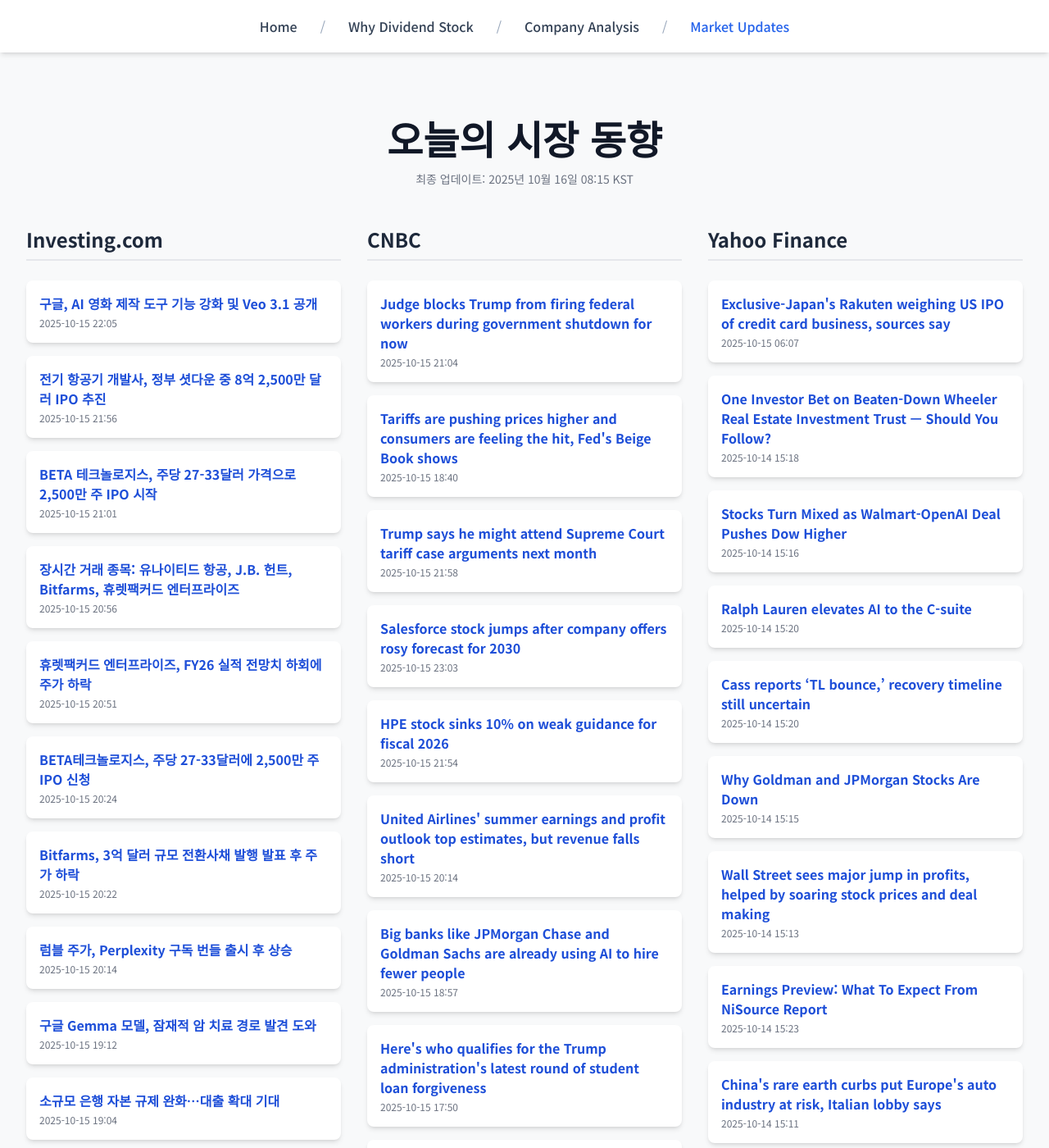
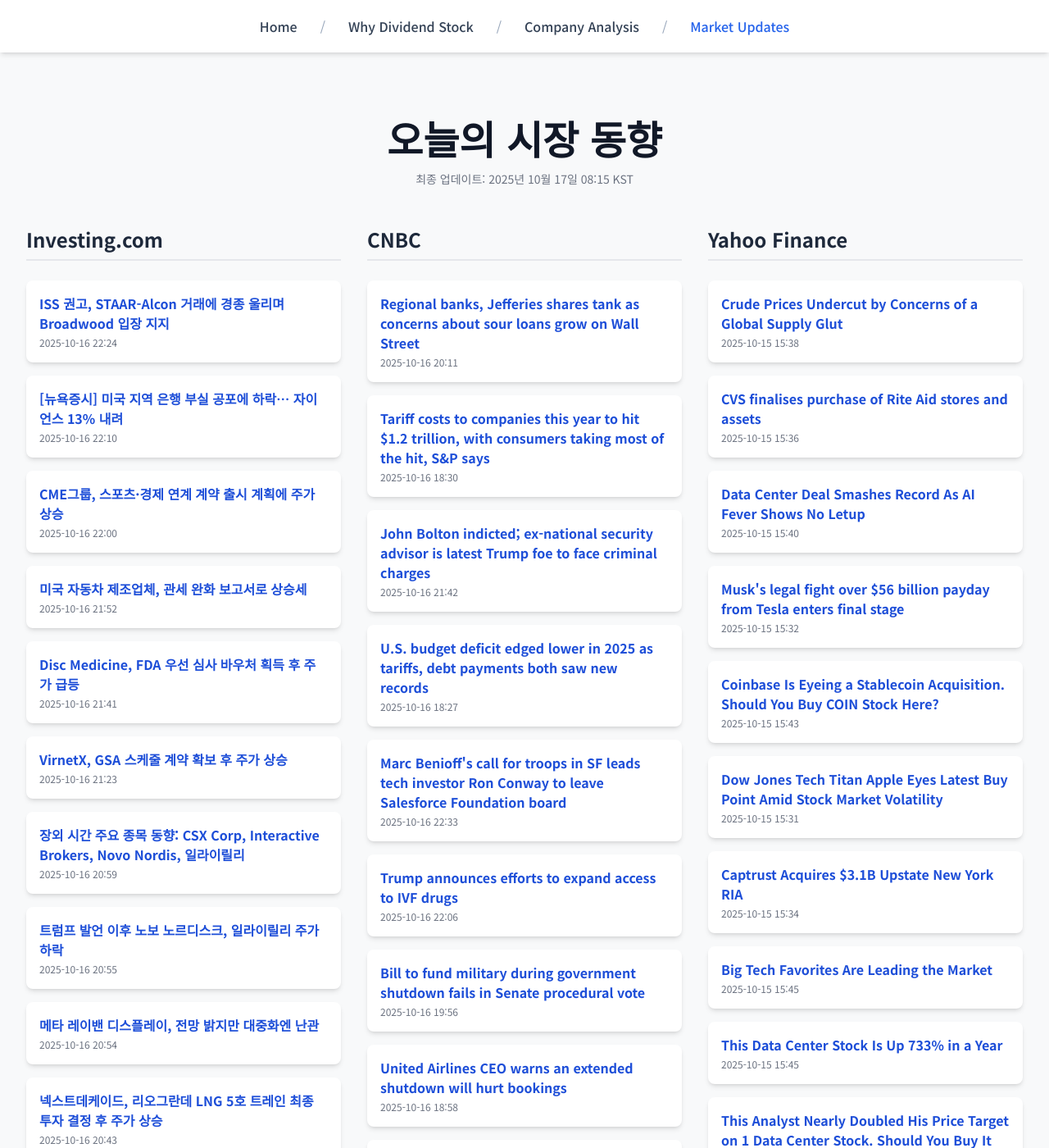
Before and after one commit to Kay-Hwang/my-company-analysis, a Jekyll site: the page built from market-updates.html, in a window 1280 px wide and 1400 px high. Shown: the whole window at 82% size. Built offline with Jekyll 4.4.1, drawn with Linux system fonts in a browser that asks for light colours; nearby versions of some CDN libraries; a script that is not in the unit is left out; some of the changed text lies outside the part shown.

Commit message:
Update daily data

```diff
--- a/_data/latest_data.json
+++ b/_data/latest_data.json
@@ -1,190 +1,190 @@
 {
-  "lastUpdated": "2025년 10월 16일 08:15 KST",
+  "lastUpdated": "2025년 10월 17일 08:15 KST",
   "news": {
     "investing": [
       {
-        "title": "구글, AI 영화 제작 도구 기능 강화 및 Veo 3.1 공개",
-        "link": "https://kr.investing.com/news/stock-market-news/article-93CH-1671443",
-        "pubDate": "2025-10-15 22:05:47",
-        "summary": "구글, AI 영화 제작 도구 기능 강화 및 Veo 3.1 공개"
+        "title": "ISS 권고, STAAR-Alcon 거래에 경종 울리며 Broadwood 입장 지지",
+        "link": "https://kr.investing.com/news/stock-market-news/article-1673350",
+        "pubDate": "2025-10-16 22:24:44",
+        "summary": "ISS 권고, STAAR-Alcon 거래에 경종 울리며 Broadwood 입장 지지"
       },
       {
-        "title": "전기 항공기 개발사, 정부 셧다운 중 8억 2,500만 달러 IPO 추진",
-        "link": "https://kr.investing.com/news/stock-market-news/article-93CH-1671438",
-        "pubDate": "2025-10-15 21:56:37",
-        "summary": "전기 항공기 개발사, 정부 셧다운 중 8억 2,500만 달러 IPO 추진"
+        "title": "[뉴욕증시] 미국 지역 은행 부실 공포에 하락… 자이언스 13% 내려",
+        "link": "https://kr.investing.com/news/stock-market-news/article-1673340",
+        "pubDate": "2025-10-16 22:10:39",
+        "summary": "[뉴욕증시] 미국 지역 은행 부실 공포에 하락… 자이언스 13% 내려"
       },
       {
-        "title": "BETA 테크놀로지스, 주당 27-33달러 가격으로 2,500만 주 IPO 시작",
-        "link": "https://kr.investing.com/news/stock-market-news/article-432SI-1671390",
-        "pubDate": "2025-10-15 21:01:04",
-        "summary": "BETA 테크놀로지스, 주당 27-33달러 가격으로 2,500만 주 IPO 시작"
+        "title": "CME그룹, 스포츠·경제 연계 계약 출시 계획에 주가 상승",
+        "link": "https://kr.investing.com/news/stock-market-news/article-93CH-1673331",
+        "pubDate": "2025-10-16 22:00:17",
+        "summary": "CME그룹, 스포츠·경제 연계 계약 출시 계획에 주가 상승"
       },
       {
-        "title": "장시간 거래 종목: 유나이티드 항공, J.B. 헌트, Bitfarms, 휴렛팩커드 엔터프라이즈",
-        "link": "https://kr.investing.com/news/stock-market-news/article-432SI-1671384",
-        "pubDate": "2025-10-15 20:56:16",
-        "summary": "장시간 거래 종목: 유나이티드 항공, J.B. 헌트, Bitfarms, 휴렛팩커드 엔터프라이즈"
+        "title": "미국 자동차 제조업체, 관세 완화 보고서로 상승세",
+        "link": "https://kr.investing.com/news/stock-market-news/article-1673327",
+        "pubDate": "2025-10-16 21:52:35",
+        "summary": "미국 자동차 제조업체, 관세 완화 보고서로 상승세"
       },
       {
-        "title": "휴렛팩커드 엔터프라이즈, FY26 실적 전망치 하회에 주가 하락",
-        "link": "https://kr.investing.com/news/stock-market-news/article-93CH-1671373",
-        "pubDate": "2025-10-15 20:51:09",
-        "summary": "휴렛팩커드 엔터프라이즈, FY26 실적 전망치 하회에 주가 하락"
+        "title": "Disc Medicine, FDA 우선 심사 바우처 획득 후 주가 급등",
+        "link": "https://kr.investing.com/news/stock-market-news/article-93CH-1673316",
+        "pubDate": "2025-10-16 21:41:51",
+        "summary": "Disc Medicine, FDA 우선 심사 바우처 획득 후 주가 급등"
       },
       {
-        "title": "BETA테크놀로지스, 주당 27-33달러에 2,500만 주 IPO 신청",
-        "link": "https://kr.investing.com/news/stock-market-news/article-432SI-1671323",
-        "pubDate": "2025-10-15 20:24:04",
-        "summary": "BETA테크놀로지스, 주당 27-33달러에 2,500만 주 IPO 신청"
+        "title": "VirnetX, GSA 스케줄 계약 확보 후 주가 상승",
+        "link": "https://kr.investing.com/news/stock-market-news/article-93CH-1673295",
+        "pubDate": "2025-10-16 21:23:46",
+        "summary": "VirnetX, GSA 스케줄 계약 확보 후 주가 상승"
       },
       {
-        "title": "Bitfarms, 3억 달러 규모 전환사채 발행 발표 후 주가 하락",
-        "link": "https://kr.investing.com/news/stock-market-news/article-93CH-1671319",
-        "pubDate": "2025-10-15 20:22:34",
-        "summary": "Bitfarms, 3억 달러 규모 전환사채 발행 발표 후 주가 하락"
+        "title": "장외 시간 주요 종목 동향: CSX Corp, Interactive Brokers, Novo Nordis, 일라이릴리",
+        "link": "https://kr.investing.com/news/stock-market-news/article-432SI-1673261",
+        "pubDate": "2025-10-16 20:59:16",
+        "summary": "장외 시간 주요 종목 동향: CSX Corp, Interactive Brokers, Novo Nordis, 일라이릴리"
       },
       {
-        "title": "럼블 주가, Perplexity 구독 번들 출시 후 상승",
-        "link": "https://kr.investing.com/news/stock-market-news/article-93CH-1671288",
-        "pubDate": "2025-10-15 20:14:40",
-        "summary": "럼블 주가, Perplexity 구독 번들 출시 후 상승"
+        "title": "트럼프 발언 이후 노보 노르디스크, 일라이릴리 주가 하락",
+        "link": "https://kr.investing.com/news/stock-market-news/article-1673254",
+        "pubDate": "2025-10-16 20:55:00",
+        "summary": "트럼프 발언 이후 노보 노르디스크, 일라이릴리 주가 하락"
       },
       {
-        "title": "구글 Gemma 모델, 잠재적 암 치료 경로 발견 도와",
-        "link": "https://kr.investing.com/news/stock-market-news/article-93CH-1671229",
-        "pubDate": "2025-10-15 19:12:54",
-        "summary": "구글 Gemma 모델, 잠재적 암 치료 경로 발견 도와"
+        "title": "메타 레이밴 디스플레이, 전망 밝지만 대중화엔 난관",
+        "link": "https://kr.investing.com/news/stock-market-news/article-93CH-1673252",
+        "pubDate": "2025-10-16 20:54:36",
+        "summary": "메타 레이밴 디스플레이, 전망 밝지만 대중화엔 난관"
       },
       {
-        "title": "소규모 은행 자본 규제 완화…대출 확대 기대",
-        "link": "https://kr.investing.com/news/stock-market-news/article-93CH-1671224",
-        "pubDate": "2025-10-15 19:04:01",
-        "summary": "소규모 은행 자본 규제 완화…대출 확대 기대"
+        "title": "넥스트데케이드, 리오그란데 LNG 5호 트레인 최종 투자 결정 후 주가 상승",
+        "link": "https://kr.investing.com/news/stock-market-news/article-93CH-1673236",
+        "pubDate": "2025-10-16 20:43:06",
+        "summary": "넥스트데케이드, 리오그란데 LNG 5호 트레인 최종 투자 결정 후 주가 상승"
       }
     ],
     "cnbc": [
       {
-        "title": "Judge blocks Trump from firing federal workers during government shutdown for now",
-        "link": "https://www.cnbc.com/2025/10/15/judge-trump-jobs-government-shutdown.html",
-        "pubDate": "Wed, 15 Oct 2025 21:04:00 GMT",
-        "summary": "The Trump administration warned it would use the shutdown to shed federal jobs. President Trump  said that the cuts were aimed at \"Democrat agencies.\""
+        "title": "Regional banks, Jefferies shares tank as concerns about sour loans grow on Wall Street",
+        "link": "https://www.cnbc.com/2025/10/16/regional-banks-and-jefferies-shares-tank-as-concerns-grow-on-wall-street-about-sour-loans.html",
+        "pubDate": "Thu, 16 Oct 2025 20:11:01 GMT",
+        "summary": "Fears are mounting around the health of their lending businesses."
       },
       {
-        "title": "Tariffs are pushing prices higher and consumers are feeling the hit, Fed's Beige Book shows",
-        "link": "https://www.cnbc.com/2025/10/15/tariffs-are-pushing-prices-higher-and-consumers-are-feeling-the-hit-feds-beige-book-shows.html",
-        "pubDate": "Wed, 15 Oct 2025 18:40:50 GMT",
-        "summary": "Companies are caught between absorbing the costs or passing them onto customers, according to a Federal Reserve report."
+        "title": "Tariff costs to companies this year to hit $1.2 trillion, with consumers taking most of the hit, S&P says",
+        "link": "https://www.cnbc.com/2025/10/16/tariff-costs-to-companies-this-year-to-hit-1point2-trillion-with-consumers-taking-most-of-the-hit-sp-says.html",
+        "pubDate": "Thu, 16 Oct 2025 18:30:15 GMT",
+        "summary": "The firm said its estimate of additional expenses for companies is probably conservative."
       },
       {
-        "title": "Trump says he might attend Supreme Court tariff case arguments next month",
-        "link": "https://www.cnbc.com/2025/10/15/trump-supreme-court-tariffs-trade.html",
-        "pubDate": "Wed, 15 Oct 2025 21:58:28 GMT",
-        "summary": "Donald Trump apparently would be the first sitting U.S. president to be present for arguments at the Supreme Court if he decided to go."
+        "title": "John Bolton indicted; ex-national security advisor is latest Trump foe to face criminal charges",
+        "link": "https://www.cnbc.com/2025/10/16/trump-john-bolton-grand-jury-indictment.html",
+        "pubDate": "Thu, 16 Oct 2025 21:42:16 GMT",
+        "summary": "FBI agents on Aug. 22 raided John Bolton's Maryland home and office in Washington, D.C., as part of a criminal investigation."
       },
       {
-        "title": "Salesforce stock jumps after company offers rosy forecast for 2030",
-        "link": "https://www.cnbc.com/2025/10/15/salesforce-stock-jumps-after-company-offers-rosy-forecast-for-2030.html",
-        "pubDate": "Wed, 15 Oct 2025 23:03:28 GMT",
-        "summary": "Salesforce is counting on Agentforce artificial intelligence software to pull in more revenue from customers."
+        "title": "U.S. budget deficit edged lower in 2025 as tariffs, debt payments both saw new records",
+        "link": "https://www.cnbc.com/2025/10/16/us-budget-deficit-lower-in-2025-tariffs-debt-payments-both-at-records.html",
+        "pubDate": "Thu, 16 Oct 2025 18:27:27 GMT",
+        "summary": "The federal government managed to escape with a $1.78 trillion shortfall, some $41 billion, or 2.2%, less than fiscal 2024."
       },
       {
-        "title": "HPE stock sinks 10% on weak guidance for fiscal 2026",
-        "link": "https://www.cnbc.com/2025/10/15/hpe-stock-sinks-10percent-on-weak-guidance-for-fiscal-2026.html",
-        "pubDate": "Wed, 15 Oct 2025 21:54:20 GMT",
-        "summary": "Hewlett Packard Enterprise shares plunged in after-hours trading on Wednesday after the company issued disappointing guidance."
+        "title": "Marc Benioff's call for troops in SF leads tech investor Ron Conway to leave Salesforce Foundation board",
+        "link": "https://www.cnbc.com/2025/10/16/benioff-sf-troop-comment-lead-ron-conway-resign-salesforce-foundation.html",
+        "pubDate": "Thu, 16 Oct 2025 22:33:39 GMT",
+        "summary": "Prominent startup investor Ron Conway has left the board of the Salesforce Foundation following comments Marc Benioff made in support of President Trump."
       },
       {
-        "title": "United Airlines' summer earnings and profit outlook top estimates, but revenue falls short",
-        "link": "https://www.cnbc.com/2025/10/15/united-airlines-ual-3q-2025-earnings.html",
-        "pubDate": "Wed, 15 Oct 2025 20:14:52 GMT",
-        "summary": "United Airlines said it expects per-share adjusted earnings of $3 to $3.50 for the fourth quarter."
+        "title": "Trump announces efforts to expand access to IVF drugs",
+        "link": "https://www.cnbc.com/2025/10/16/trump-announces-efforts-to-expand-access-to-ivf-drugs.html",
+        "pubDate": "Thu, 16 Oct 2025 22:06:16 GMT",
+        "summary": "The procedure is often not fully covered by insurance — if covered at all — and the costs for accessing it can cost around $20,000 or more per cycle."
       },
       {
-        "title": "Big banks like JPMorgan Chase and Goldman Sachs are already using AI to hire fewer people",
-        "link": "https://www.cnbc.com/2025/10/15/jpmorgan-chase-goldman-sachs-ai-hiring.html",
-        "pubDate": "Wed, 15 Oct 2025 18:57:25 GMT",
-        "summary": "Even during a blockbuster year for Wall Street as trading and investment banking spins off billions of dollars in revenue, the banks are hiring fewer people."
+        "title": "Bill to fund military during government shutdown fails in Senate procedural vote",
+        "link": "https://www.cnbc.com/2025/10/16/government-shutdown-military-pay.html",
+        "pubDate": "Thu, 16 Oct 2025 19:56:27 GMT",
+        "summary": "Democrats largely voted against the bill to fund the Pentagon amid the shutdown. The vote came hours after a Senate bill to fund the entire government failed."
       },
       {
-        "title": "Here's who qualifies for the Trump administration's latest round of student loan forgiveness",
-        "link": "https://www.cnbc.com/2025/10/15/trump-student-loan-forgiveness-who-qualifies.html",
-        "pubDate": "Wed, 15 Oct 2025 17:50:54 GMT",
-        "summary": "Federal student loan borrowers have been getting emails from the Education Department that their debt will be forgiven. Here's who qualifies for the relief."
+        "title": "United Airlines CEO warns an extended shutdown will hurt bookings",
+        "link": "https://www.cnbc.com/2025/10/16/government-shutdown-united-airlines-ceo-scott-kirby.html",
+        "pubDate": "Thu, 16 Oct 2025 18:58:33 GMT",
+        "summary": "Delta's CEO last week also warned a prolonged shutdown could affect the airline."
       },
       {
-        "title": "Walmart deploys millions of new sensors in retail's first large-scale deployment of IoT tech",
-        "link": "https://www.cnbc.com/2025/10/15/walmart-deploying-millions-of-internet-iot-sensors-across-us.html",
-        "pubDate": "Wed, 15 Oct 2025 15:00:37 GMT",
-        "summary": "Walmart is deploying millions of ambient Internet of Things battery-free sensors throughout its  U.S. supply chain to enhance services and add efficiencies."
+        "title": "Illinois Gov. JB Pritzker won $1.4 million gambling last year, tax filings show",
+        "link": "https://www.cnbc.com/2025/10/16/pritzker-tax-gambling-governor.html",
+        "pubDate": "Thu, 16 Oct 2025 17:24:45 GMT",
+        "summary": "Pritzker has become a leading antagonist of President Donald Trump over federal immigration operations in Chicago and elsewhere."
       },
       {
-        "title": "U.S. federal AI regulation is on the way, Sen. Marsha Blackburn says, regardless of big tech opposition",
-        "link": "https://www.cnbc.com/2025/10/15/us-federal-ai-regulation-is-on-the-way-sen-marsha-blackburn.html",
-        "pubDate": "Wed, 15 Oct 2025 22:12:02 GMT",
-        "summary": "Tennessee Sen. Marsha Blackburn said moving forward with federal AI regulation is \"imperative\" as concerns around privacy, usage and safety grow."
+        "title": "Why some credit card APRs aren’t coming down, even after a Fed rate cut",
+        "link": "https://www.cnbc.com/2025/10/16/why-credit-card-aprs-arent-coming-down-even-after-a-fed-rate-cut.html",
+        "pubDate": "Thu, 16 Oct 2025 19:28:52 GMT",
+        "summary": "Sky-high credit card rates won't come down much, even as the Federal Reserve lowers its benchmark."
       }
     ],
     "yahoo": [
       {
-        "title": "Exclusive-Japan's Rakuten weighing US IPO of credit card business, sources say",
-        "link": "https://finance.yahoo.com/news/exclusive-japans-rakuten-weighing-us-060720857.html",
-        "pubDate": "2025-10-15T06:07:20Z",
-        "summary": "Exclusive-Japan's Rakuten weighing US IPO of credit card business, sources say"
+        "title": "Crude Prices Undercut by Concerns of a Global Supply Glut",
+        "link": "https://finance.yahoo.com/news/crude-prices-undercut-concerns-global-153858507.html",
+        "pubDate": "2025-10-15T15:38:58Z",
+        "summary": "Crude Prices Undercut by Concerns of a Global Supply Glut"
       },
       {
-        "title": "One Investor Bet on Beaten-Down Wheeler Real Estate Investment Trust — Should You Follow?",
-        "link": "https://finance.yahoo.com/news/one-investor-bet-beaten-down-151822406.html",
-        "pubDate": "2025-10-14T15:18:22Z",
-        "summary": "One Investor Bet on Beaten-Down Wheeler Real Estate Investment Trust — Should You Follow?"
+        "title": "CVS finalises purchase of Rite Aid stores and assets",
+        "link": "https://finance.yahoo.com/news/cvs-finalises-purchase-rite-aid-153616843.html",
+        "pubDate": "2025-10-15T15:36:16Z",
+        "summary": "CVS finalises purchase of Rite Aid stores and assets"
       },
       {
-        "title": "Stocks Turn Mixed as Walmart-OpenAI Deal Pushes Dow Higher",
-        "link": "https://finance.yahoo.com/news/stocks-turn-mixed-walmart-openai-151659507.html",
-        "pubDate": "2025-10-14T15:16:59Z",
-        "summary": "Stocks Turn Mixed as Walmart-OpenAI Deal Pushes Dow Higher"
+        "title": "Data Center Deal Smashes Record As AI Fever Shows No Letup",
+        "link": "https://www.investors.com/news/data-center-blackrock-aligned-deal/?src=A00220&yptr=yahoo",
+        "pubDate": "2025-10-15T15:40:36Z",
+        "summary": "Data Center Deal Smashes Record As AI Fever Shows No Letup"
       },
       {
-        "title": "Ralph Lauren elevates AI to the C-suite",
-        "link": "https://finance.yahoo.com/news/ralph-lauren-elevates-ai-c-152002304.html",
-        "pubDate": "2025-10-14T15:20:02Z",
-        "summary": "Ralph Lauren elevates AI to the C-suite"
+        "title": "Musk's legal fight over $56 billion payday from Tesla enters final stage",
+        "link": "https://finance.yahoo.com/news/musks-legal-fight-over-56-153252022.html",
+        "pubDate": "2025-10-15T15:32:52Z",
+        "summary": "Musk's legal fight over $56 billion payday from Tesla enters final stage"
       },
       {
-        "title": "Cass reports ‘TL bounce,’ recovery timeline still uncertain",
-        "link": "https://finance.yahoo.com/news/cass-reports-tl-bounce-recovery-152040761.html",
-        "pubDate": "2025-10-14T15:20:40Z",
-        "summary": "Cass reports ‘TL bounce,’ recovery timeline still uncertain"
+        "title": "Coinbase Is Eyeing a Stablecoin Acquisition. Should You Buy COIN Stock Here?",
+        "link": "https://finance.yahoo.com/news/coinbase-eyeing-stablecoin-acquisition-buy-154326574.html",
+        "pubDate": "2025-10-15T15:43:26Z",
+        "summary": "Coinbase Is Eyeing a Stablecoin Acquisition. Should You Buy COIN Stock Here?"
       },
       {
-        "title": "Why Goldman and JPMorgan Stocks Are Down",
-        "link": "https://www.wsj.com/livecoverage/stock-market-today-dow-sp-500-nasdaq-10-14-2025/card/why-goldman-and-jpmorgan-stocks-are-down-x0zp5QiZIbTO2hPM8Fl7?siteid=yhoof2&yptr=yahoo",
-        "pubDate": "2025-10-14T15:15:57Z",
-        "summary": "Why Goldman and JPMorgan Stocks Are Down"
+        "title": "Dow Jones Tech Titan Apple Eyes Latest Buy Point Amid Stock Market Volatility",
+        "link": "https://www.investors.com/stock-lists/stocks-near-a-buy-zone/dow-jones-apple-aapl-stock-stock-market-volatility/?src=A00220&yptr=yahoo",
+        "pubDate": "2025-10-15T15:31:25Z",
+        "summary": "Dow Jones Tech Titan Apple Eyes Latest Buy Point Amid Stock Market Volatility"
       },
       {
-        "title": "Wall Street sees major jump in profits, helped by soaring stock prices and deal making",
-        "link": "https://finance.yahoo.com/news/wall-street-sees-major-jump-151314067.html",
-        "pubDate": "2025-10-14T15:13:14Z",
-        "summary": "Wall Street sees major jump in profits, helped by soaring stock prices and deal making"
+        "title": "Captrust Acquires $3.1B Upstate New York RIA",
+        "link": "https://finance.yahoo.com/news/captrust-acquires-3-1b-upstate-153409828.html",
+        "pubDate": "2025-10-15T15:34:09Z",
+        "summary": "Captrust Acquires $3.1B Upstate New York RIA"
       },
       {
-        "title": "Earnings Preview: What To Expect From NiSource Report",
-        "link": "https://finance.yahoo.com/news/earnings-preview-expect-nisource-report-152344466.html",
-        "pubDate": "2025-10-14T15:23:44Z",
-        "summary": "Earnings Preview: What To Expect From NiSource Report"
+        "title": "Big Tech Favorites Are Leading the Market",
+        "link": "https://www.barrons.com/livecoverage/stock-market-news-today-101525/card/big-tech-favorites-are-leading-the-market-a8TgPIO8BUJa9Nz241DN?siteid=yhoof2&yptr=yahoo",
+        "pubDate": "2025-10-15T15:45:30Z",
+        "summary": "Big Tech Favorites Are Leading the Market"
       },
       {
-        "title": "China's rare earth curbs put Europe's auto industry at risk, Italian lobby says",
-        "link": "https://finance.yahoo.com/news/chinas-rare-earth-curbs-put-151108106.html",
-        "pubDate": "2025-10-14T15:11:08Z",
-        "summary": "China's rare earth curbs put Europe's auto industry at risk, Italian lobby says"
+        "title": "This Data Center Stock Is Up 733% in a Year",
+        "link": "https://finance.yahoo.com/news/data-center-stock-733-154502202.html",
+        "pubDate": "2025-10-15T15:45:02Z",
+        "summary": "This Data Center Stock Is Up 733% in a Year"
       },
       {
-        "title": "AI Economics Are Brutal. Demand Is the Variable to Watch.",
-        "link": "https://www.wsj.com/articles/ai-economics-are-brutal-demand-is-the-variable-to-watch-3c12c165?siteid=yhoof2&yptr=yahoo",
-        "pubDate": "2025-10-14T15:11:00Z",
-        "summary": "AI Economics Are Brutal. Demand Is the Variable to Watch."
+        "title": "This Analyst Nearly Doubled His Price Target on 1 Data Center Stock. Should You Buy It Now?",
+        "link": "https://finance.yahoo.com/news/analyst-nearly-doubled-price-target-152758191.html",
+        "pubDate": "2025-10-15T15:27:58Z",
+        "summary": "This Analyst Nearly Doubled His Price Target on 1 Data Center Stock. Should You Buy It Now?"
       }
     ]
   }
```
